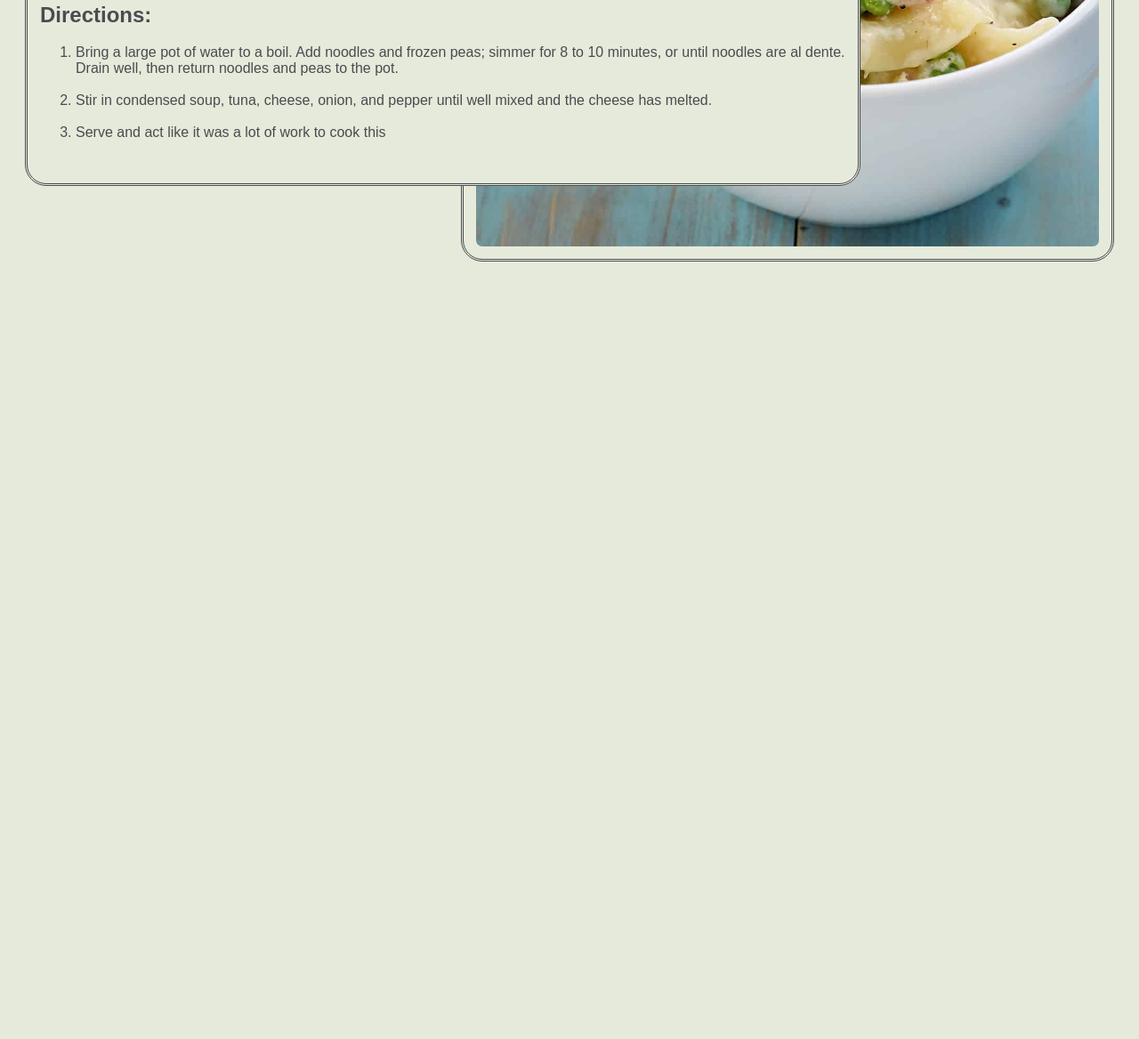
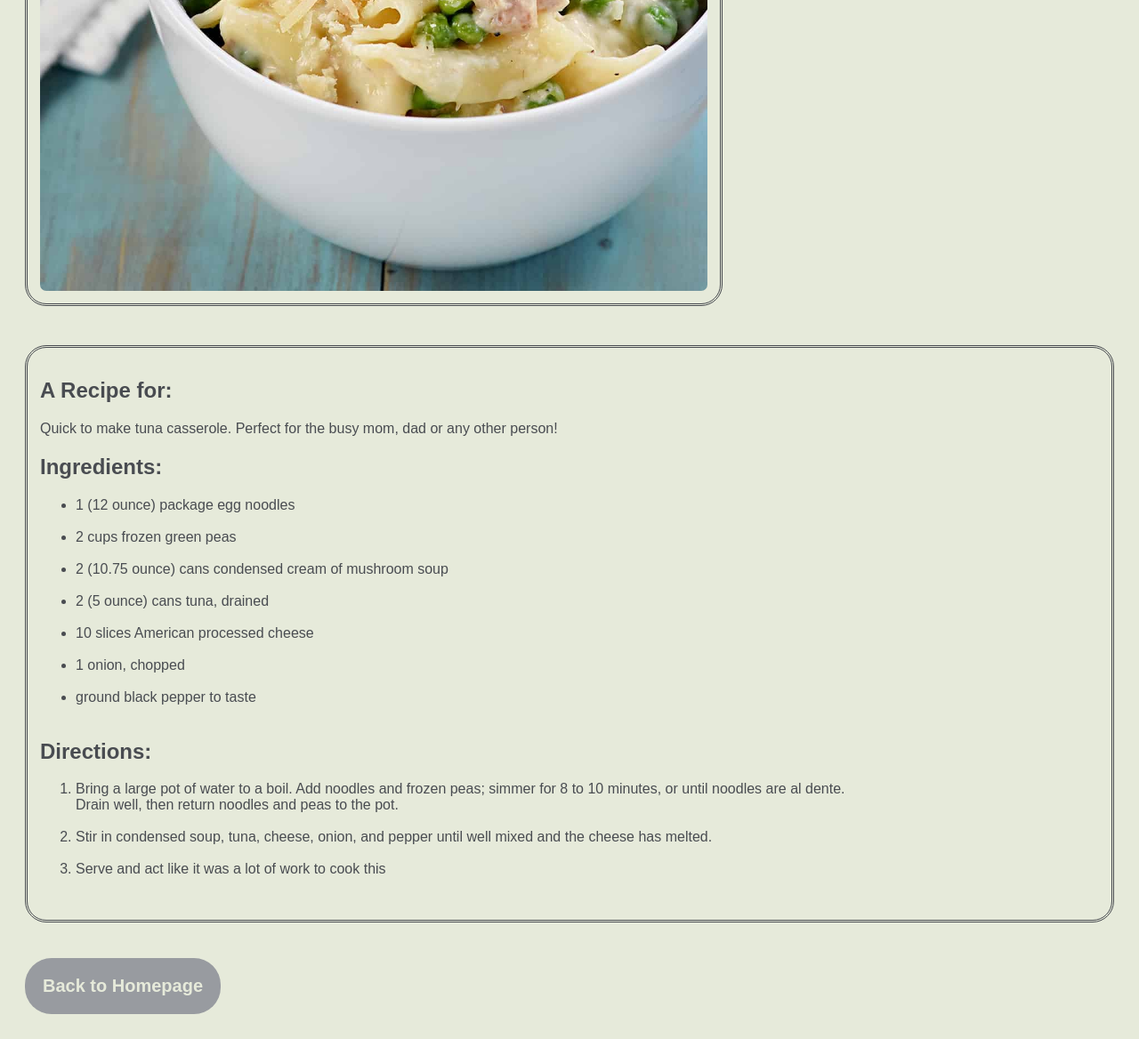
Before and after one commit to Espera21/odin-recipes, a plain HTML site: page recipes/tuna-casserole.html in a window 1280 px wide. Shown: the part 585-1753 px from the top of the page at 89% size. Before the commit the page ends 899 px from the top, so only its background shows below. Drawn offline with Linux system fonts and the light colour scheme.

Commit message:
Rearranged content / recipes
- Changed arrangement of elements due to issues I'm gonna tackle later
- Added a 'back to homepage' button to recipe sites again

```diff
--- a/recipes/recipes-style.css
+++ b/recipes/recipes-style.css
@@ -10,8 +10,7 @@
 }
 
 .image {
-    float: right;
-    width: 700px; height: auto;
+    width: 750px; height: auto;
     margin: 20px; padding: 14px;
     border-style: double; border-radius: 24px;
 }
@@ -19,5 +18,15 @@
  .content {
     border-style: double; border-radius: 24px;
     margin: 20px; padding: 14px;
-    position: fixed;
  }
+
+ .homepage-button {
+    font-size: 20px;
+    font-weight: 800;
+    border: none;
+    padding: 20px;
+    margin: 20px;
+    border-radius: 30px;
+    background-color: #989ba0;
+    color: #e6eada;
+}
--- a/recipes/tuna-casserole.html
+++ b/recipes/tuna-casserole.html
@@ -44,5 +44,9 @@
 
         </div>
 
+        <a href="../index.html">
+            <button class="homepage-button">Back to Homepage</button>
+        </a>
+
     </body>
 </html>
```
Also changed, not shown: recipes/grilled-cheese-sandwich.html (+4 -0 lines), recipes/simple-baked-chicken-breasts.html (+4 -0 lines), homepage-style.css (line endings or trailing spaces).
